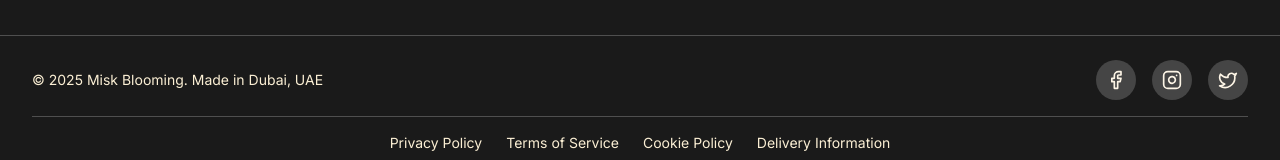
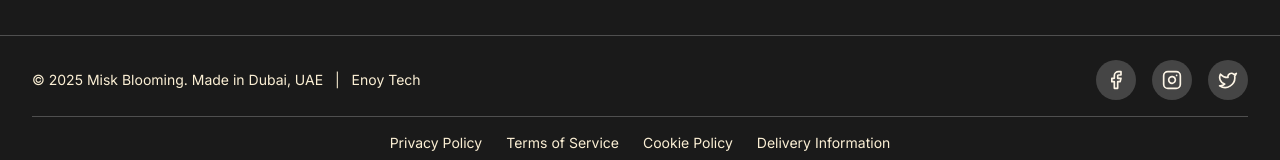
Before and after one commit to imrafperfume/MiskBlooming, a Next.js app: page /products in a window 1280 px wide. Shown: the part 2022-2182 px from the top of the page. Built offline with nearby package versions, Linux system fonts and the light colour scheme; no server answers.

Commit message:
it will add copyright text

```diff
--- a/src/components/layout/Footer.tsx
+++ b/src/components/layout/Footer.tsx
@@ -194,7 +194,7 @@ const Footer = () => {
           >
             <div className="flex items-center mb-4 md:mb-0">
               <p className="text-cream-300 text-sm">
-                © {currentYear} {footerData?.copyrightText || "Misk Blooming. Made in Dubai, UAE"}
+                © {currentYear} {footerData?.copyrightText || "Misk Blooming. Made in Dubai, UAE"} <span className="mx-2">|</span> Enoy Tech
               </p>
             </div>
 
```
Lines whose indentation alone changed are shown as unchanged.
